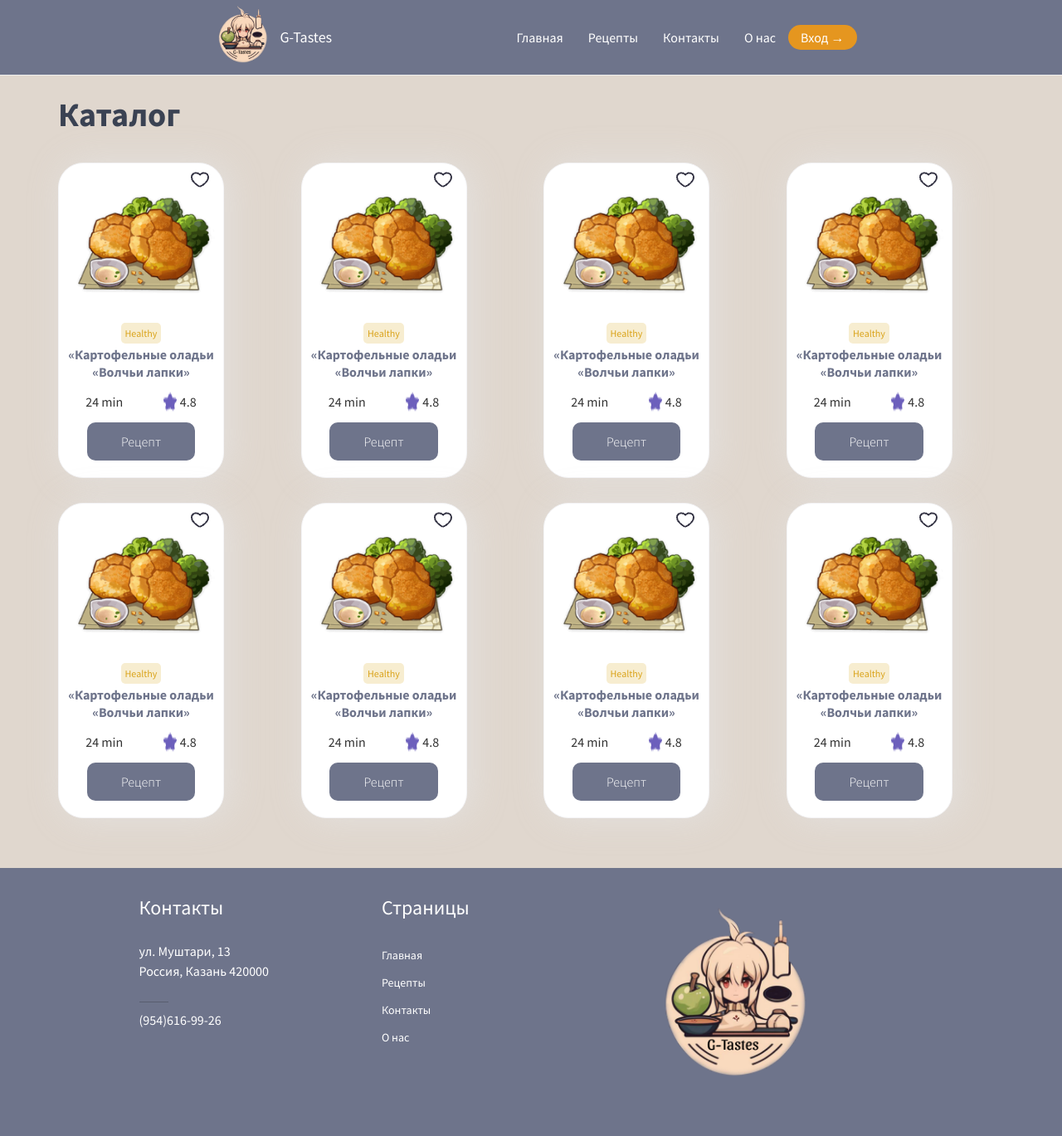
After one commit to Railcka/G-Tastes, a Django app: page /all_recipes in a window 1280 px wide. The commit adds this page. Shown: the whole page at 83% size. Run offline with Django 4.2, Linux system fonts and the light colour scheme; some libraries are stand-ins or nearby versions.

Commit message:
design recipes

```diff
--- /dev/null
+++ b/GameTastes/main/templates/main/all_recipes.html
@@ -0,0 +1,173 @@
+{% extends 'main/base_layout.html' %}
+{% load static %}
+
+
+{% block title %} {{ title }} {% endblock %}
+
+
+{% block head %}
+
+{% endblock head %}
+
+
+{% block content %}
+
+<section class="feature-section section-padding">
+    <div class="container">
+        <h3 class="cat-head">Каталог</h3>
+        <br>
+        <div class="row row-cols-1 row-cols-md-2">
+            <div class="col-sm-3">
+                <div class="card h-100 main-cat-rec margin-bottom-30">
+                    <img class="rec-heart" src="{% static 'main/img/heart.png' %}">
+                    <img src="{% static 'main/img/image10.png' %}" class="card-img-top" alt="...">
+                    <div class="card-body text-center">
+                        <span class="rec-cat">Healthy</span>
+                        <h5 class="card-title card-title-text ">«Картофельные оладьи «Волчьи лапки»</h5>
+                        <div class="rec-info margin-bottom-10">
+                            <span >24 min</span>
+                            <div class="rec-info2">
+                                <img src="{% static 'main/img/star.png' %}">
+                                <span>4.8</span>
+                            </div>
+                        </div>
+                        <a class="btn btn-rec margin-bottom-10" href="{% url 'recipe' %}">Рецепт</a>
+                    </div>
+                </div>
+            </div>
+            <div class="col-sm-3">
+                <div class="card h-100 main-cat-rec margin-bottom-30">
+                    <img class="rec-heart" src="{% static 'main/img/heart.png' %}">
+                    <img src="{% static 'main/img/image10.png' %}" class="card-img-top" alt="...">
+                    <div class="card-body text-center">
+                        <span class="rec-cat">Healthy</span>
+                        <h5 class="card-title card-title-text ">«Картофельные оладьи «Волчьи лапки»</h5>
+                        <div class="rec-info margin-bottom-10">
+                            <span >24 min</span>
+                            <div class="rec-info2">
+                                <img src="{% static 'main/img/star.png' %}">
+                                <span>4.8</span>
+                            </div>
+                        </div>
+                        <a class="btn btn-rec margin-bottom-10" href="{% url 'recipe' %}">Рецепт</a>
+                    </div>
+                </div>
+            </div>
+            <div class="col-sm-3">
+                <div class="card h-100 main-cat-rec margin-bottom-30">
+                    <img class="rec-heart" src="{% static 'main/img/heart.png' %}">
+                    <img src="{% static 'main/img/image10.png' %}" class="card-img-top" alt="...">
+                    <div class="card-body text-center">
+                        <span class="rec-cat">Healthy</span>
+                        <h5 class="card-title card-title-text ">«Картофельные оладьи «Волчьи лапки»</h5>
+                        <div class="rec-info margin-bottom-10">
+                            <span >24 min</span>
+                            <div class="rec-info2">
+                                <img src="{% static 'main/img/star.png' %}">
+                                <span>4.8</span>
+                            </div>
+                        </div>
+                        <a class="btn btn-rec margin-bottom-10" href="{% url 'recipe' %}">Рецепт</a>
+                    </div>
+                </div>
+            </div>
+            <div class="col-sm-3">
+                <div class="card h-100 main-cat-rec margin-bottom-30">
+                    <img class="rec-heart" src="{% static 'main/img/heart.png' %}">
+                    <img src="{% static 'main/img/image10.png' %}" class="card-img-top" alt="...">
+                    <div class="card-body text-center">
+                        <span class="rec-cat">Healthy</span>
+                        <h5 class="card-title card-title-text ">«Картофельные оладьи «Волчьи лапки»</h5>
+                        <div class="rec-info margin-bottom-10">
+                            <span >24 min</span>
+                            <div class="rec-info2">
+                                <img src="{% static 'main/img/star.png' %}">
+                                <span>4.8</span>
+                            </div>
+                        </div>
+                        <a class="btn btn-rec margin-bottom-10" href="{% url 'recipe' %}">Рецепт</a>
+                    </div>
+                </div>
+            </div>
+            <div class="col-sm-3">
+                <div class="card h-100 main-cat-rec margin-bottom-30">
+                    <img class="rec-heart" src="{% static 'main/img/heart.png' %}">
+                    <img src="{% static 'main/img/image10.png' %}" class="card-img-top" alt="...">
+                    <div class="card-body text-center">
+                        <span class="rec-cat">Healthy</span>
+                        <h5 class="card-title card-title-text ">«Картофельные оладьи «Волчьи лапки»</h5>
+                        <div class="rec-info margin-bottom-10">
+                            <span >24 min</span>
+                            <div class="rec-info2">
+                                <img src="{% static 'main/img/star.png' %}">
+                                <span>4.8</span>
+                            </div>
+                        </div>
+                        <a class="btn btn-rec margin-bottom-10">Рецепт</a>
+                    </div>
+                </div>
+            </div>
+            <div class="col-sm-3">
+                <div class="card h-100 main-cat-rec margin-bottom-30">
+                    <img class="rec-heart" src="{% static 'main/img/heart.png' %}">
+                    <img src="{% static 'main/img/image10.png' %}" class="card-img-top" alt="...">
+                    <div class="card-body text-center">
+                        <span class="rec-cat">Healthy</span>
+                        <h5 class="card-title card-title-text ">«Картофельные оладьи «Волчьи лапки»</h5>
+                        <div class="rec-info margin-bottom-10">
+                            <span >24 min</span>
+                            <div class="rec-info2">
+                                <img src="{% static 'main/img/star.png' %}">
+                                <span>4.8</span>
+                            </div>
+                        </div>
+                        <a class="btn btn-rec margin-bottom-10">Рецепт</a>
+                    </div>
+                </div>
+            </div>
+            <div class="col-sm-3">
+                <div class="card h-100 main-cat-rec margin-bottom-30">
+                    <img class="rec-heart" src="{% static 'main/img/heart.png' %}">
+                    <img src="{% static 'main/img/image10.png' %}" class="card-img-top" alt="...">
+                    <div class="card-body text-center">
+                        <span class="rec-cat">Healthy</span>
+                        <h5 class="card-title card-title-text ">«Картофельные оладьи «Волчьи лапки»</h5>
+                        <div class="rec-info margin-bottom-10">
+                            <span >24 min</span>
+                            <div class="rec-info2">
+                                <img src="{% static 'main/img/star.png' %}">
+                                <span>4.8</span>
+                            </div>
+                        </div>
+                        <a class="btn btn-rec margin-bottom-10">Рецепт</a>
+                    </div>
+                </div>
+            </div>
+            <div class="col-sm-3">
+                <div class="card h-100 main-cat-rec margin-bottom-30">
+                    <img class="rec-heart" src="{% static 'main/img/heart.png' %}">
+                    <img src="{% static 'main/img/image10.png' %}" class="card-img-top" alt="...">
+                    <div class="card-body text-center">
+                        <span class="rec-cat">Healthy</span>
+                        <h5 class="card-title card-title-text ">«Картофельные оладьи «Волчьи лапки»</h5>
+                        <div class="rec-info margin-bottom-10">
+                            <span >24 min</span>
+                            <div class="rec-info2">
+                                <img src="{% static 'main/img/star.png' %}">
+                                <span>4.8</span>
+                            </div>
+                        </div>
+                        <a class="btn btn-rec margin-bottom-10">Рецепт</a>
+                    </div>
+                </div>
+            </div>
+
+        </div>
+    </div>
+</section>
+{% endblock content %}
+
+
+{% block jscode %}
+
+{% endblock jscode %}
--- a/GameTastes/main/templates/main/base_layout.html
+++ b/GameTastes/main/templates/main/base_layout.html
@@ -56,7 +56,7 @@
 
 												<li><a href="{% url 'home' %}">Главная</a></li>
 
-												<li><a href="#">Рецепты</a></li>
+												<li><a href="{% url 'all_recipes' %}">Рецепты</a></li>
 
 												<li><a href="#">Контакты</a></li>
 
@@ -113,7 +113,7 @@
 									<h3>Страницы</h3>
 									<ul>
 										<li><a href="{% url 'home' %}">Главная</a></li>
-										<li><a href="#">Рецепты</a></li>
+										<li><a href="{% url 'all_recipes' %}">Рецепты</a></li>
 										<li><a href="#">Контакты</a></li>
 										<li><a href="#">О нас</a></li>
 									</ul>
--- a/GameTastes/main/urls.py
+++ b/GameTastes/main/urls.py
@@ -7,5 +7,6 @@ from . import views
 urlpatterns = [
     path('', views.index, name='home'),
     path('account', views.account, name='account'),
-
+    path('all_recipes', views.all_recipes, name='all_recipes'),
+    path('recipe', views.recipe, name='recipe'),
 ] + static(settings.STATIC_URL, document_root=settings.STATIC_ROOT)
--- a/GameTastes/main/views.py
+++ b/GameTastes/main/views.py
@@ -8,6 +8,14 @@ def index(request):
     return render(request, 'main/index.html', {'title': 'Главная страница'})
 
 
+def all_recipes(request):
+    return render(request, 'main/all_recipes.html', {'title': 'Рецепты'})
+
+
+def recipe(request):
+    return render(request, 'main/recipe.html', {'title': 'Рецепт'})
+
+
 @login_required(None, 'next', '/users/login')
 def account(request):
     return render(request, 'main/account.html', {'title': 'Личный кабинет'})
```
Also changed, not shown: GameTastes/main/static/main/css/main.css (+61 -0 lines), GameTastes/main/templates/main/recipe.html (added, +94 -0 lines), GameTastes/main/static/main/img/image17.jpeg (added).
